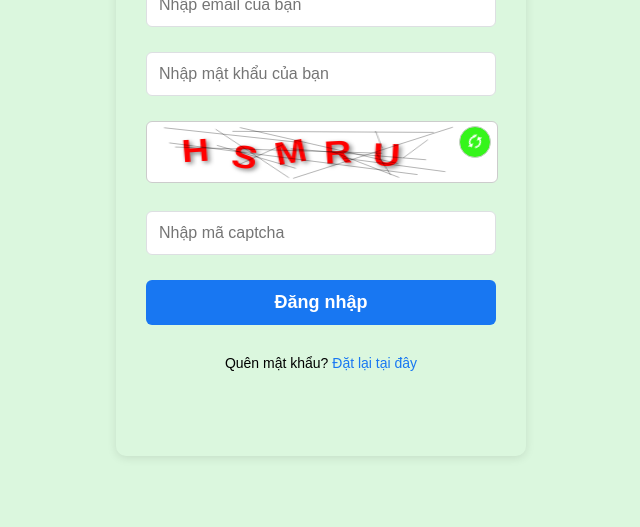
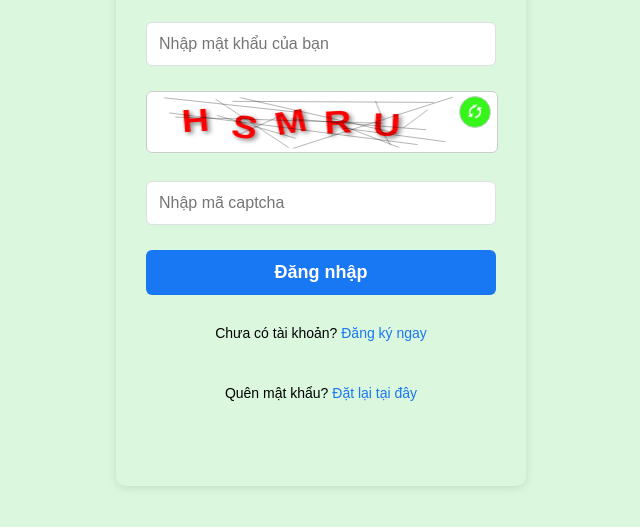
Before and after one commit to nhattan28/nhattan, a plain HTML site: page dangnhap.html in a window 1280 px wide. Shown: the part 229-756 px from the top of the page, without its empty margins (319-959 px from the left). Drawn offline with Linux system fonts and the light colour scheme.

Commit message:
Update dangnhap.html

```diff
--- a/dangnhap.html
+++ b/dangnhap.html
@@ -53,7 +53,7 @@
           />
         </div>
         <button type="submit">Đăng nhập</button>
-        <!--  <p class="message">Chưa có tài khoản? <a href="dangky.html">Đăng ký ngay</a></p>   -->
+        <p class="message">Chưa có tài khoản? <a href="dangky.html">Đăng ký ngay</a></p>
         <p class="message">
           Quên mật khẩu? <a href="#" id="resetPasswordLink">Đặt lại tại đây</a>
         </p>
```
